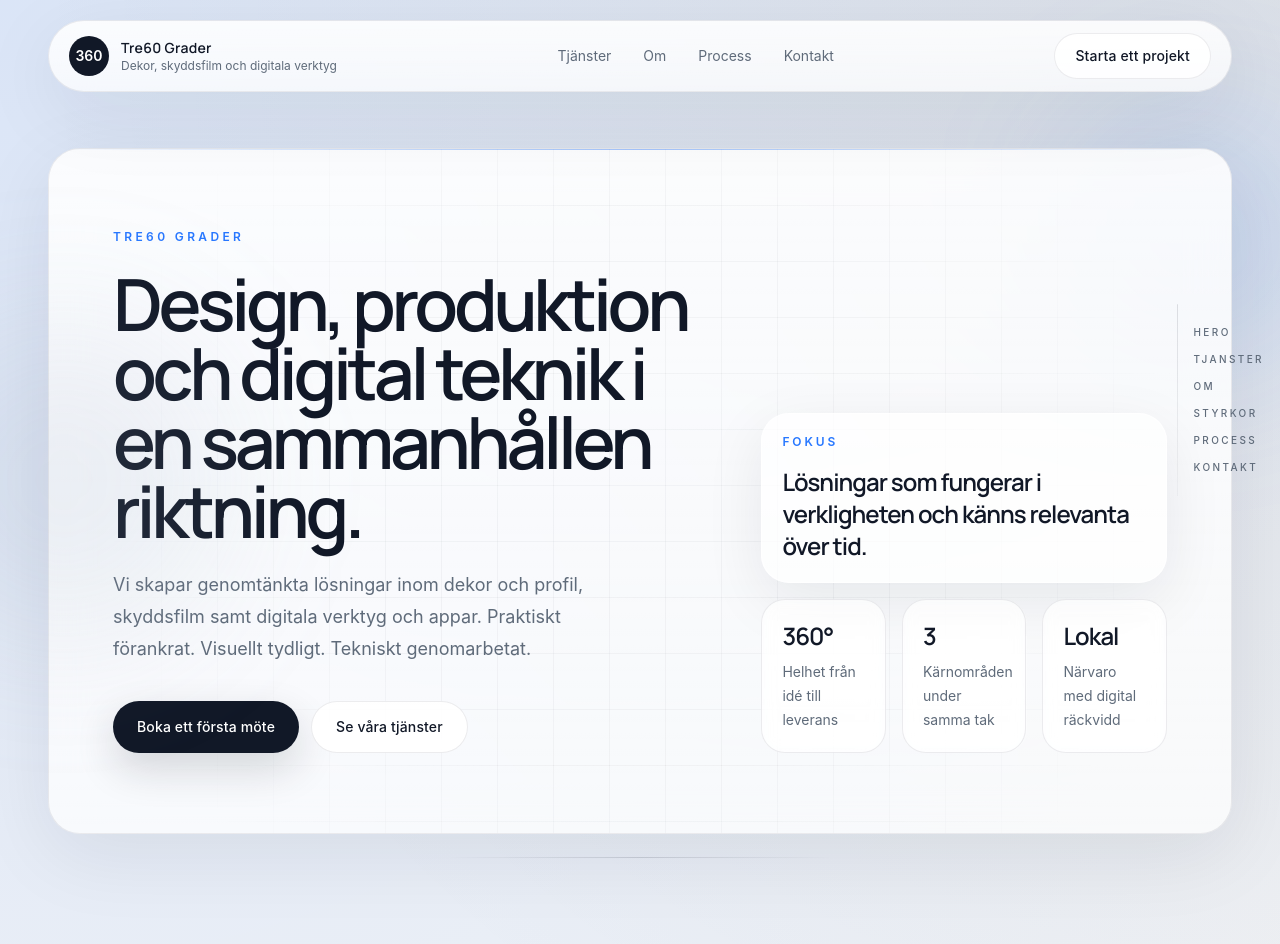
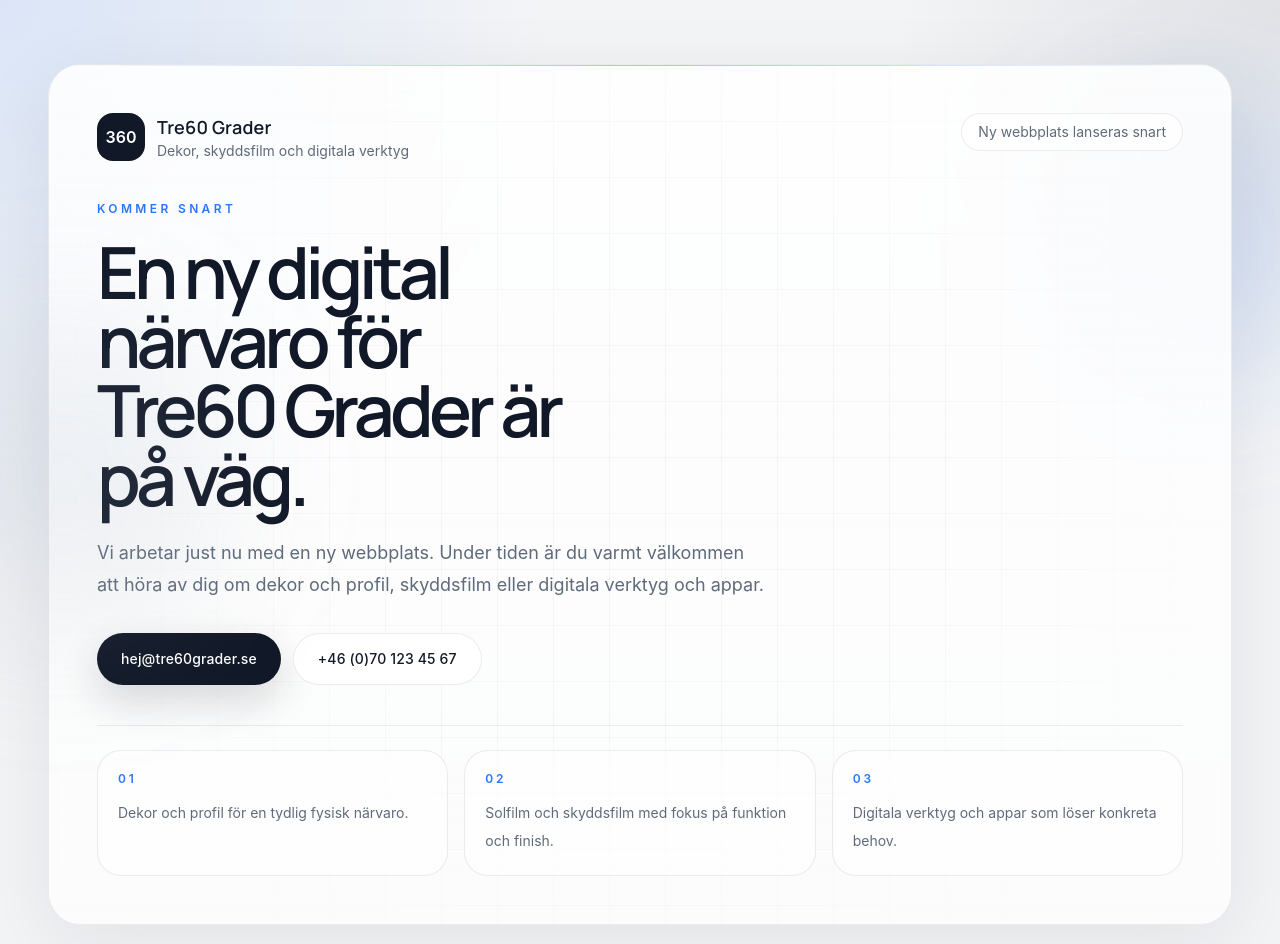
Before and after one commit to ilbiscione-grande/tre60grader, a Next.js app: page / in a window 1280 px wide. Shown: the top 944 px of the page. Built offline with nearby package versions, Linux system fonts and the light colour scheme.

Commit message:
ui changes

```diff
--- a/app/layout.tsx
+++ b/app/layout.tsx
@@ -14,23 +14,22 @@
 
 export const metadata: Metadata = {
   metadataBase: new URL("https://tre60grader.se"),
-  title: "Tre60 Grader | Design, produktion och digital utveckling",
+  title: "Tre60 Grader | Ny webbplats kommer snart",
   description:
-    "Tre60 Grader skapar genomtänkta lösningar inom skylt, print, skyddsfilm, webb, appar och digitala verktyg.",
+    "Tre60 Grader lanserar snart en ny webbplats. Kontakta oss redan nu för dekor och profil, skyddsfilm samt digitala verktyg och appar.",
   keywords: [
     "Tre60 Grader",
-    "skylt",
-    "print",
+    "dekor",
+    "profil",
     "solfilm",
     "skyddsfilm",
-    "webb",
     "appar",
     "digitala verktyg",
   ],
   openGraph: {
     title: "Tre60 Grader",
     description:
-      "Modern kreativ och teknisk partner inom design, produktion och digital utveckling.",
+      "Ny webbplats kommer snart. Kontakta Tre60 Grader redan nu för dekor, skyddsfilm och digitala verktyg.",
     url: "https://tre60grader.se",
     siteName: "Tre60 Grader",
     locale: "sv_SE",
--- a/app/page.tsx
+++ b/app/page.tsx
@@ -1,25 +1,88 @@
-import { About } from "@/components/site/about";
-import { Contact } from "@/components/site/contact";
-import { Footer } from "@/components/site/footer";
-import { Header } from "@/components/site/header";
-import { Hero } from "@/components/site/hero";
-import { Process } from "@/components/site/process";
-import { Services } from "@/components/site/services";
-import { Strengths } from "@/components/site/strengths";
-import { SectionProgress } from "@/components/ui/section-progress";
+import { Button } from "@/components/ui/button";
+import { Container } from "@/components/ui/container";
 
 export default function Home() {
   return (
-    <main className="page-shell min-h-screen">
-      <SectionProgress />
-      <Header />
-      <Hero />
-      <Services />
-      <About />
-      <Strengths />
-      <Process />
-      <Contact />
-      <Footer />
+    <main className="page-shell flex min-h-screen items-center py-10 sm:py-16">
+      <Container>
+        <section className="glass-panel relative overflow-hidden rounded-[2rem] px-5 py-8 sm:px-8 sm:py-10 lg:px-12 lg:py-12">
+          <div className="hero-grid absolute inset-0 opacity-60" />
+          <div className="absolute inset-x-0 top-0 h-px bg-gradient-to-r from-transparent via-accent/40 to-transparent" />
+
+          <div className="relative flex min-h-[70vh] flex-col justify-between gap-10">
+            <div className="flex flex-col gap-8 sm:flex-row sm:items-start sm:justify-between">
+              <div className="flex items-center gap-3">
+                <span className="inline-flex h-12 w-12 items-center justify-center rounded-2xl bg-foreground text-base font-semibold text-white">
+                  360
+                </span>
+                <div>
+                  <p className="font-display text-lg font-semibold tracking-[0.01em] text-foreground">
+                    Tre60 Grader
+                  </p>
+                  <p className="text-sm text-muted">Dekor, skyddsfilm och digitala verktyg</p>
+                </div>
+              </div>
+
+              <div className="rounded-full border border-border bg-white/72 px-4 py-2 text-sm text-muted">
+                Ny webbplats lanseras snart
+              </div>
+            </div>
+
+            <div className="max-w-4xl">
+              <p className="mb-5 text-xs font-semibold uppercase tracking-[0.28em] text-accent">
+                Kommer snart
+              </p>
+              <h1 className="max-w-[12ch] font-display text-[2.8rem] leading-[0.96] font-semibold tracking-[-0.065em] text-foreground min-[430px]:text-[3.2rem] sm:text-6xl lg:max-w-[11ch] lg:text-7xl">
+                En ny digital närvaro för Tre60 Grader är på väg.
+              </h1>
+              <p className="mt-6 max-w-2xl text-base leading-8 text-muted sm:text-lg">
+                Vi arbetar just nu med en ny webbplats. Under tiden är du varmt välkommen att
+                höra av dig om dekor och profil, skyddsfilm eller digitala verktyg och appar.
+              </p>
+
+              <div className="mt-8 flex flex-col items-start gap-3 sm:flex-row sm:items-center">
+                <Button href="mailto:hej@tre60grader.se" className="min-h-[3.25rem] px-6 py-3.5">
+                  hej@tre60grader.se
+                </Button>
+                <Button
+                  href="tel:+46701234567"
+                  variant="secondary"
+                  className="min-h-[3.25rem] px-6 py-3.5"
+                >
+                  +46 (0)70 123 45 67
+                </Button>
+              </div>
+            </div>
+
+            <div className="grid gap-4 border-t border-border pt-6 sm:grid-cols-3">
+              <div className="rounded-[1.5rem] border border-border bg-white/60 p-5">
+                <p className="text-xs font-semibold uppercase tracking-[0.24em] text-accent">
+                  01
+                </p>
+                <p className="mt-3 text-sm leading-7 text-muted">
+                  Dekor och profil för en tydlig fysisk närvaro.
+                </p>
+              </div>
+              <div className="rounded-[1.5rem] border border-border bg-white/60 p-5">
+                <p className="text-xs font-semibold uppercase tracking-[0.24em] text-accent">
+                  02
+                </p>
+                <p className="mt-3 text-sm leading-7 text-muted">
+                  Solfilm och skyddsfilm med fokus på funktion och finish.
+                </p>
+              </div>
+              <div className="rounded-[1.5rem] border border-border bg-white/60 p-5">
+                <p className="text-xs font-semibold uppercase tracking-[0.24em] text-accent">
+                  03
+                </p>
+                <p className="mt-3 text-sm leading-7 text-muted">
+                  Digitala verktyg och appar som löser konkreta behov.
+                </p>
+              </div>
+            </div>
+          </div>
+        </section>
+      </Container>
     </main>
   );
 }
```
